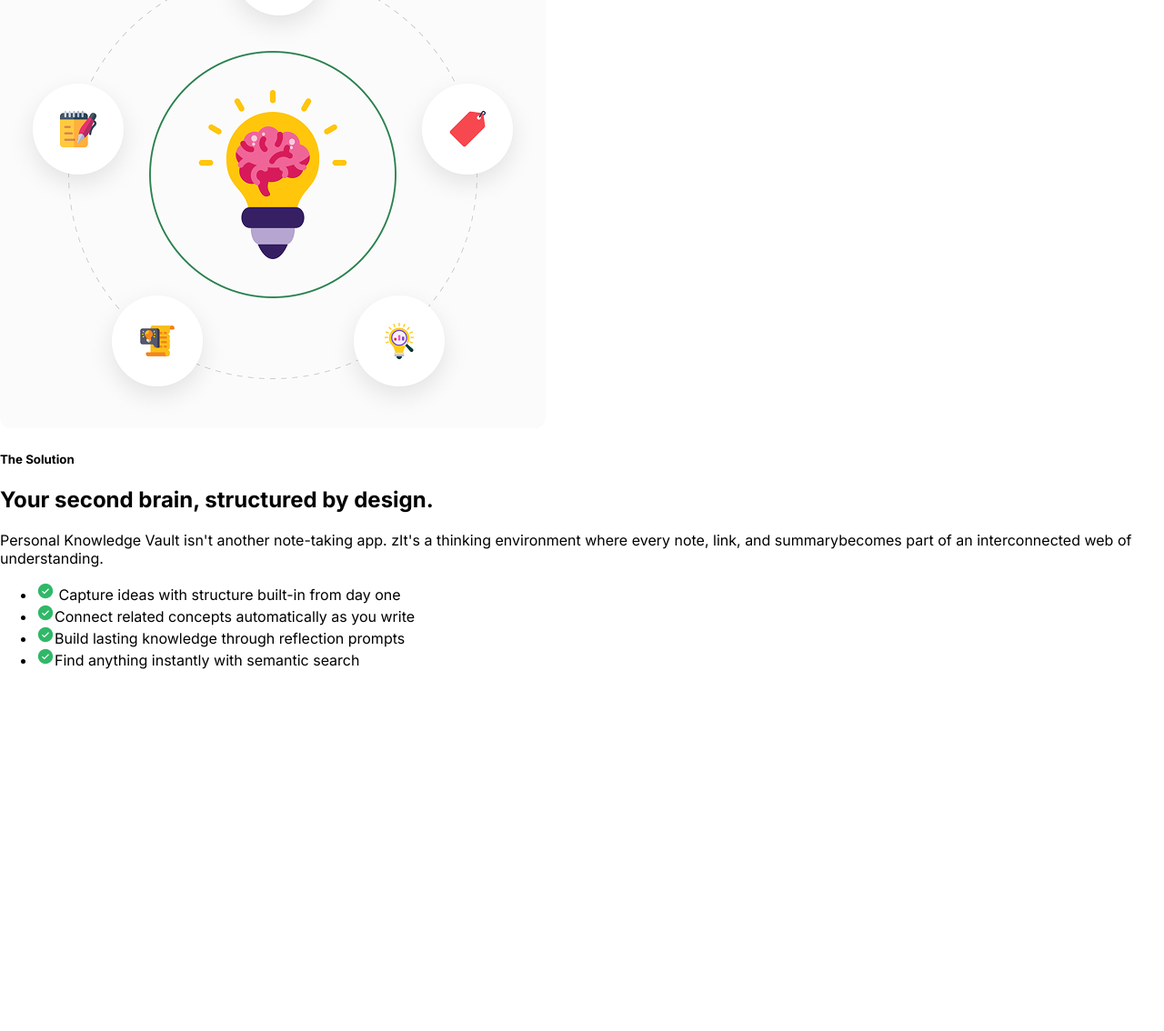
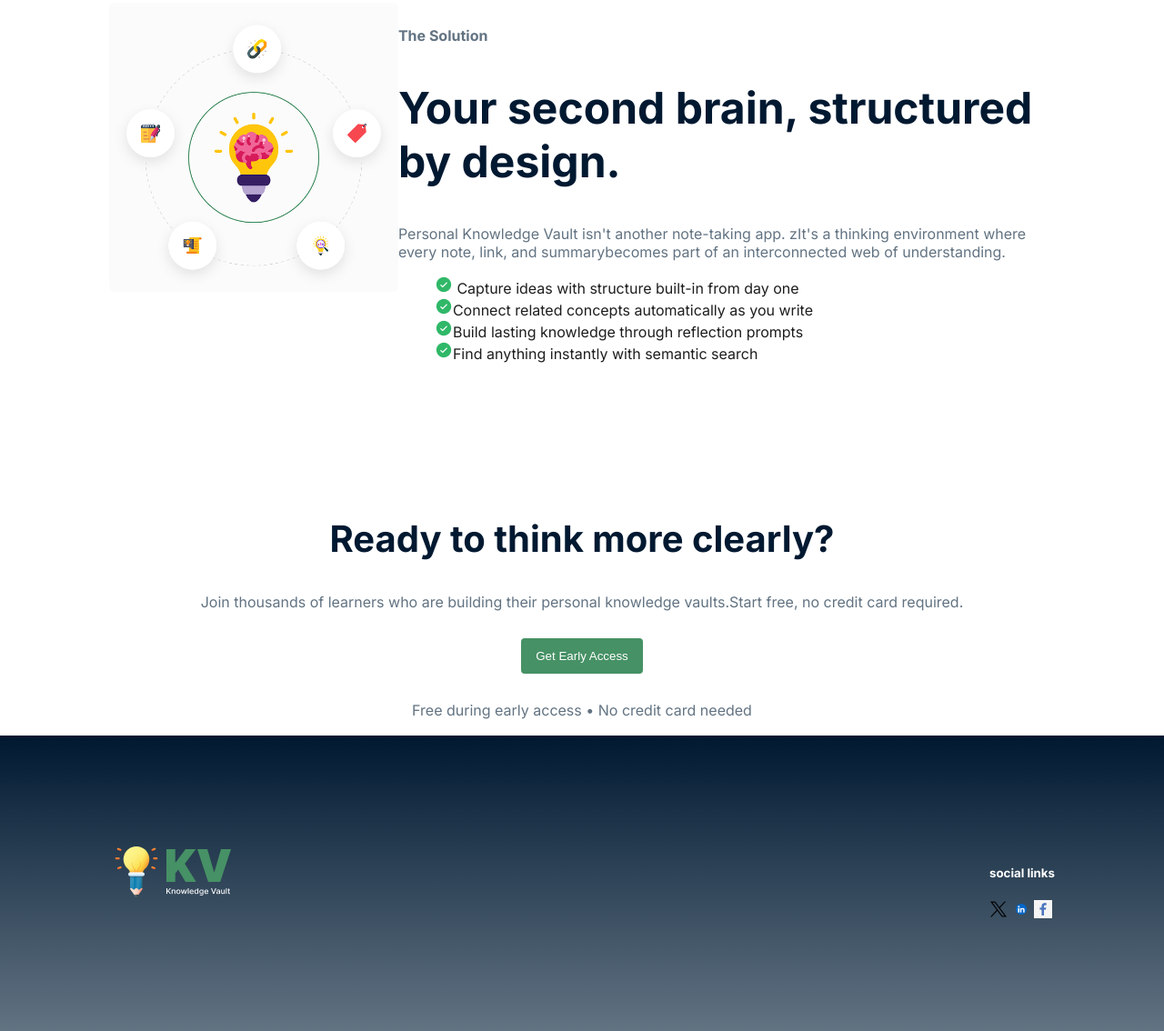
Before and after one commit to josimmss-git/PH-Asignment-1, a plain HTML site: page index.html in a window 1280 px wide. Shown: the part 1290-2424 px from the top of the page at 91% size. Before the commit the page ends 2042 px from the top, so only its background shows below. Drawn offline with Linux system fonts and the light colour scheme.

Commit message:
footer design is done acccording to figma file

```diff
--- a/index.html
+++ b/index.html
@@ -34,6 +34,7 @@
         <button>Get Early Access</button>
       </div>
 
+
     </nav>
     <section id="hero">
       <div class="hero-content" class="container">
@@ -52,8 +53,8 @@
 
           <div class="btn">
             <button class="btn-left">Start Building Your Vault <img src="./assets/ArrowRight.png" alt="">
-            </button class="btn-right">
-            <button>See how it Works</button>
+            </button>
+            <button class="btn-right">See how it Works</button>
           </div>
         </div>
 
@@ -79,23 +80,23 @@
         </div>
 
         <div class="apps-card">
-          <img src="./assets/Vector.png" alt="">
+          <img src="./assets/Bookmarks.png" alt="">
 
-          <h4>Scattered notes</h4>
+          <h4>Bookmark overload</h4>
           <p>Your ideas live in 10 different apps, none of them connected.</p>
         </div>
 
         <div class="apps-card">
-          <img src="./assets/Vector.png" alt="">
+          <img src="./assets/Brain.png" alt="">
 
-          <h4>Scattered notes</h4>
+          <h4>No idea connections</h4>
           <p>Your ideas live in 10 different apps, none of them connected.</p>
         </div>
 
         <div class="apps-card">
-          <img src="./assets/Vector.png" alt="">
+          <img src="./assets/Info.png" alt="">
 
-          <h4>Scattered notes</h4>
+          <h4>No idea connections</h4>
           <p>Your ideas live in 10 different apps, none of them connected.</p>
         </div>
 
@@ -108,7 +109,7 @@
 
       <div class="brain-img"><img src="./assets/knowledge.png" alt=""></div>
 
-      <div class=" brain-structure">
+      <div class="brain-structure">
         <h5>The Solution</h5>
         <h1>Your second brain,
           structured by design.</h1>
@@ -131,6 +132,59 @@
   </section>
 
 
+  <section id="clear">
+    <div class="clear-content" class="container">
+      <div class="clear-all">
+        <h1>Ready to think more clearly?</h1>
+        <p>Join thousands of learners who are building their personal knowledge vaults.Start free, no credit card
+          required.</p>
+
+        <div class="nav-button">
+          <button>Get Early Access</button>
+        </div>
+
+        <p>Free during early access • No credit card needed</p>
+
+
+
+      </div>
+    </div>
+
+    <footer>
+
+
+      <div id="social">
+
+        <div class="social-logo">
+          <img src="./assets/logo-navbar.png" alt="">
+        </div>
+
+        <div class="social-img">
+          <h5>social links</h5>
+          <img src="./assets/x.png" alt="">
+          <img src="./assets/in.webp" alt="">
+          <img src="./fb.jpg" alt="">
+        </div>
+
+
+
+      </div>
+
+      </div>
+
+
+
+    </footer>
+
+
+
+
+
+
+
+  </section>
+
+
 
 
 
--- a/style.css
+++ b/style.css
@@ -62,6 +62,27 @@ nav .nav-button button{
   margin: 0 auto;
 
 }
+
+.btn .btn-left {
+  padding: 6px 10px;
+  background-color: #469165;
+  color: white;
+  border: none;
+  border-radius: 8px;
+  cursor: pointer;
+}
+.btn .btn-right {
+   padding: 12px 16px;
+ background: linear-gradient(to top, #627382,#001931  );
+  color: white;
+  border: 1px solid black;
+  border: none;
+  border-radius: 8px;
+  cursor: pointer;
+
+}
+
+
 
 
 #hero .hero-content .hero-heading h4{
@@ -142,3 +163,100 @@ color: #627382;
   width: 274px;
   height: 40px;
 }
+
+.brain-content{
+  display: flex;
+  justify-content: space-between;
+  padding: 120px;
+}
+
+.brain-content .brain-img img{
+  width: 100%;
+}
+
+.brain-structure h5{
+  font-size: 16px;
+  color: #627382;
+}
+
+.brain-structure h1{
+  color: #001931;
+  font-size: 48px;
+  font-weight: bold;
+  line-height: auto;
+}
+.brain-structure p{
+  font-size: 16px;
+  color: #627382;
+  line-height: 20px;
+}
+
+.brain-structure ul li{
+  color: #1E1E1E;
+  list-style: none;
+
+
+
+
+}
+
+.clear-all{
+  text-align: center;
+
+}
+
+.clear-all h1{
+
+  color: #001931;
+  font-size: 40px;
+  font-weight: bold;
+
+
+}
+
+.clear-all p {
+  font-size: 16px;
+  line-height: 24px;
+  color: #627382;
+}
+
+
+.clear-all .nav-button{
+  padding: 12px 16px;
+
+}
+.clear-all .nav-button button {
+  padding: 12px 16px;
+  background-color: #469165;
+  color: white;
+  border: none;
+  border-radius: 4px;
+  cursor: pointer;
+}
+
+.social-logo img{
+  width: 139px;
+  height: 60px;
+
+}
+
+.social-img img {
+  width: 20px;
+
+}
+
+#social {
+  display: flex;
+  justify-content: space-between;
+  padding: 120px;
+   background: linear-gradient(to top, #627382,#001931  );
+}
+.social-link {
+  display: flex;
+  justify-content: end;
+  align-items: end;
+}
+
+.social-img h5, p{
+  color: #ffffff;
+}
```
Also changed, not shown: assets/in.webp (added), assets/x.png (added), fb.jpg (added).
